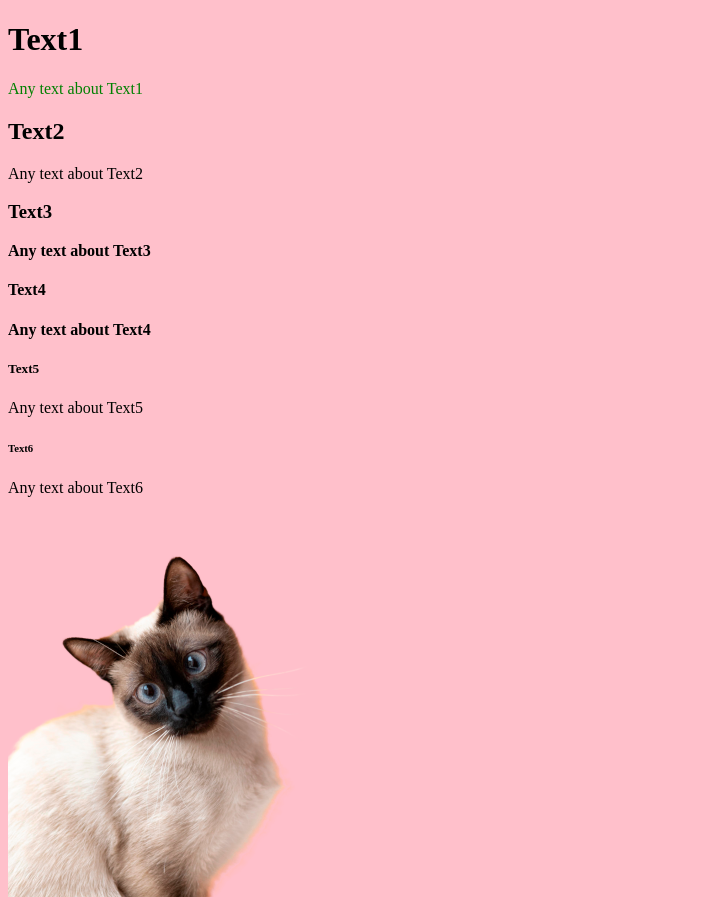
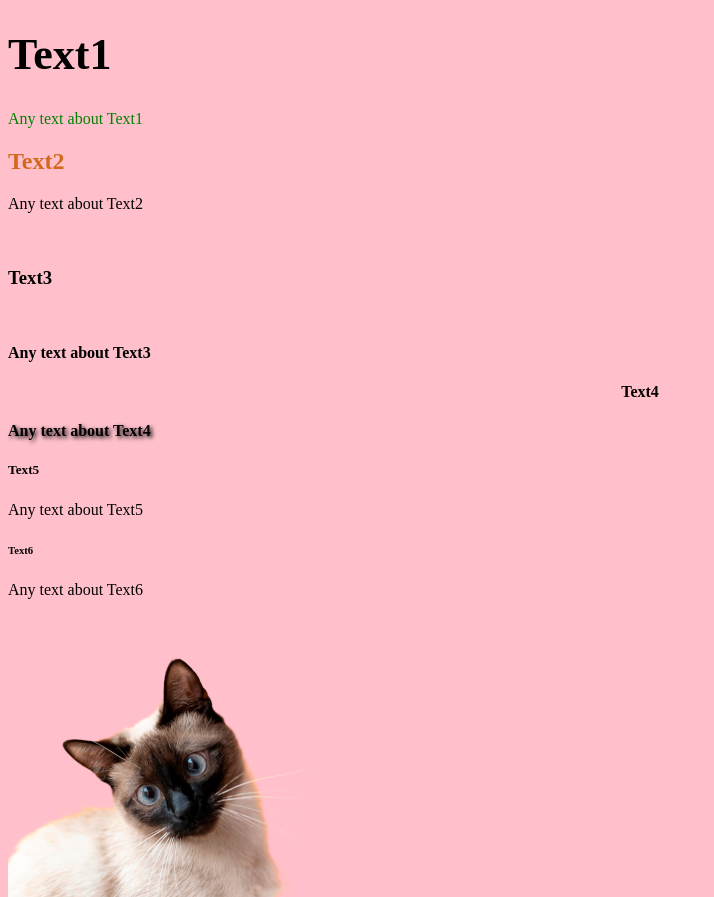
Before and after one commit to vovanchuk-ua/WEB-hw, a plain HTML site: page laba3/index.html in a window 1280 px wide. Shown: the top 897 px of the page, without its empty margins (0-714 px from the left). Drawn offline with Linux system fonts and the light colour scheme; files that its build step writes are made by us from their sources; files whose address does not match are found by name.

Commit message:
Update index.html

```diff
--- a/laba3/index.html
+++ b/laba3/index.html
@@ -3,10 +3,11 @@
 <head>
     <meta charset="UTF-8">
     <title>Laba1</title>
+    <link rel="stylesheet" href="style.css">
 </head>
-<body style="background-color:pink">
+<body style="background-color:pink" class="container">
     <div>
-        <h1> Text1</h1>
+        <h1 class="item"> Text1</h1>
         <p style="color:green"> Any text about Text1</p>
         <h2 id="g"> Text2</h2>
         <p> <span>Any text about Text2</span></p>
```
